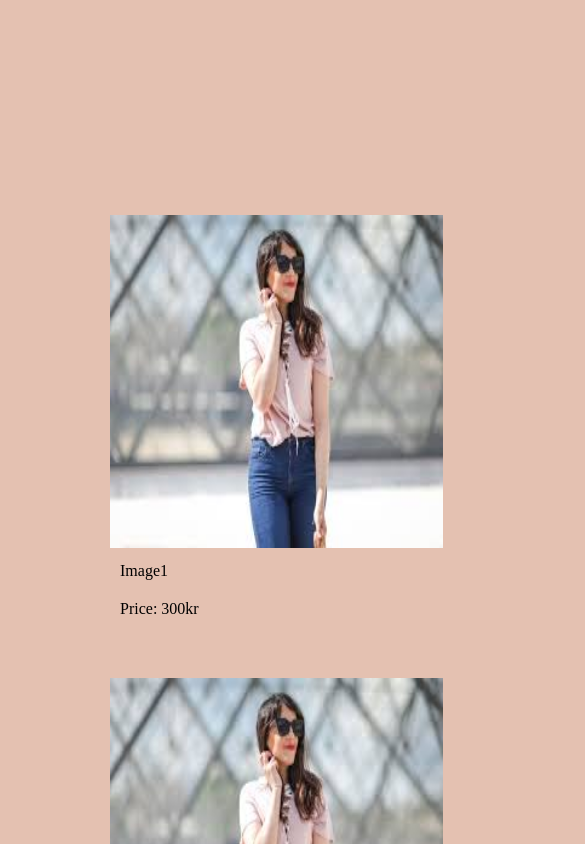
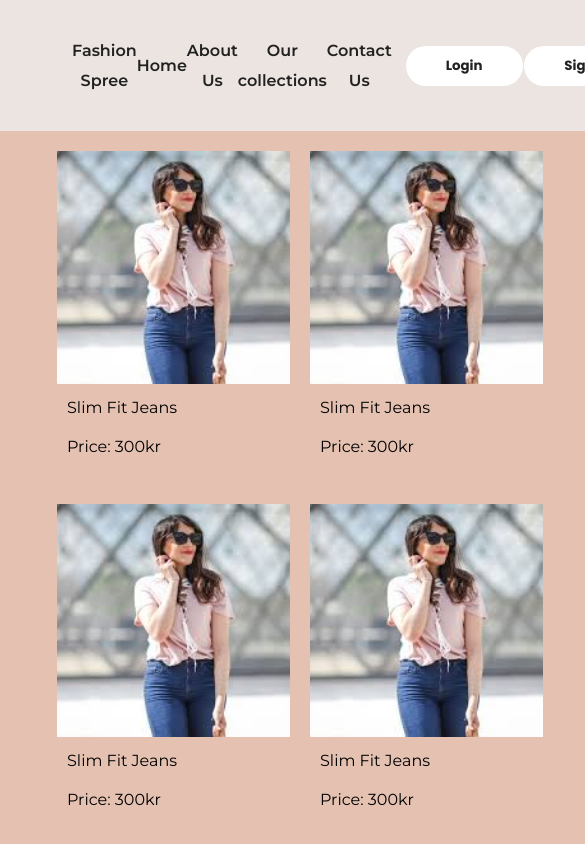
Before and after one commit to HackYourFuture-CPH/Fashion-Spree, a React (Create React App) app in the folder packages/client/: page /collections in a window 390 px wide. Shown: the top 844 px of the page, 585 px wide, since content can reach past the window. Built offline with nearby package versions, Linux system fonts and the light colour scheme; no server answers.

Commit message:
feature(ProductList layout responsveness)

```diff
--- a/packages/client/src/components/ProductList/ProductList.component.css
+++ b/packages/client/src/components/ProductList/ProductList.component.css
@@ -1,16 +1,21 @@
+@import url('https://fonts.googleapis.com/css2?family=Montserrat&display=swap');
 * {
   margin: 0;
   padding: 0;
   box-sizing: border-box;
 }
-body {
+.collection-page-container {
+  background-color: #ececec;
+  margin: auto;
+  width: 1512px;
+}
+.product-list-container {
   background-color: rgba(228, 193, 177, 1);
-  margin: auto;
+  margin-bottom: 50px;
 }
 .rendered-product {
-  margin: 200px 100px;
+  padding: 24px 72px;
   justify-content: center;
-  position: absolute;
   display: flex;
   flex-wrap: wrap;
 }
@@ -20,11 +25,79 @@ body {
   margin: 15px 10px;
 }
 .product img {
-  width: 333px;
+  object-fit: cover;
+  width: 100%;
   height: 333px;
 }
 .product p {
   color: black;
   text-align: left;
   padding: 10px;
+  font-family: Montserrat;
 }
+@media only screen and (max-width: 1200px) {
+  .collection-page-container {
+    margin: auto;
+    width: 1200px;
+  }
+  .rendered-product {
+    padding: 10px 25px;
+  }
+  .product {
+    width: 303px;
+    height: 403px;
+  }
+  .product img {
+    height: 303px;
+  }
+}
+@media only screen and (max-width: 992px) {
+  .collection-page-container {
+    margin: auto;
+    width: 990px;
+  }
+  .rendered-product {
+    padding: 10px;
+  }
+  .product {
+    width: 233px;
+    height: 333px;
+  }
+  .product img {
+    height: 233px;
+  }
+}
+@media only screen and (max-width: 768px) {
+  .collection-page-container {
+    margin: auto;
+    width: 768px;
+  }
+  .rendered-product {
+    padding: 20px;
+  }
+  .product {
+    width: 293px;
+    height: 393px;
+    margin: 10px 10px;
+  }
+  .product img {
+    height: 293px;
+  }
+}
+@media only screen and (max-width: 600px) {
+  .collection-page-container {
+    margin: auto;
+    width: 600px;
+  }
+  .rendered-product {
+    padding: 10px 0px;
+  }
+  .product {
+    width: 233px;
+    height: 333px;
+    margin: 10px 10px;
+  }
+  .product img {
+    height: 233px;
+  }
+}
--- a/packages/client/src/components/ProductList/ProductList.component.js
+++ b/packages/client/src/components/ProductList/ProductList.component.js
@@ -1,6 +1,8 @@
 import React from 'react';
 import './ProductList.component.css';
 import Products from './Products';
+import { Navigation } from '../Navigation/Navigation.component';
+import Footer from '../Footer/Footer';
 
 export default function ProductList() {
   const ListOfProducts = Products.map((product) => {
@@ -14,8 +16,16 @@ export default function ProductList() {
   });
 
   return (
-    <div className="product-list-container">
-      <div className="rendered-product">{ListOfProducts}</div>
+    <div className="collection-page-container">
+      <div>
+        <Navigation />
+      </div>
+      <div className="product-list-container">
+        <div className="rendered-product">{ListOfProducts}</div>
+      </div>
+      <div>
+        <Footer />
+      </div>
     </div>
   );
 }
--- a/packages/client/src/components/ProductList/Products.js
+++ b/packages/client/src/components/ProductList/Products.js
@@ -3,52 +3,47 @@ import logo from '../../assets/images.png';
 const Products = [
   {
     image: logo,
-    text: 'Image1',
+    text: 'Slim Fit Jeans',
     price: '300kr',
   },
   {
     image: logo,
-    text: 'Image2',
+    text: 'Slim Fit Jeans',
     price: '300kr',
   },
   {
     image: logo,
-    text: 'Image3',
+    text: 'Slim Fit Jeans',
     price: '300kr',
   },
   {
     image: logo,
-    text: 'Image4',
+    text: 'Slim Fit Jeans',
     price: '300kr',
   },
   {
     image: logo,
-    text: 'Image5',
+    text: 'Slim Fit Jeans',
     price: '300kr',
   },
   {
     image: logo,
-    text: 'Image6',
+    text: 'Slim Fit Jeans',
     price: '300kr',
   },
   {
     image: logo,
-    text: 'Image7',
+    text: 'Slim Fit Jeans',
     price: '300kr',
   },
   {
     image: logo,
-    text: 'Image8',
+    text: 'Slim Fit Jeans',
     price: '300kr',
   },
   {
     image: logo,
-    text: 'Image9',
-    price: '300kr',
-  },
-  {
-    image: logo,
-    text: 'Image10',
+    text: 'Slim Fit Jeans',
     price: '300kr',
   },
 ];
```
